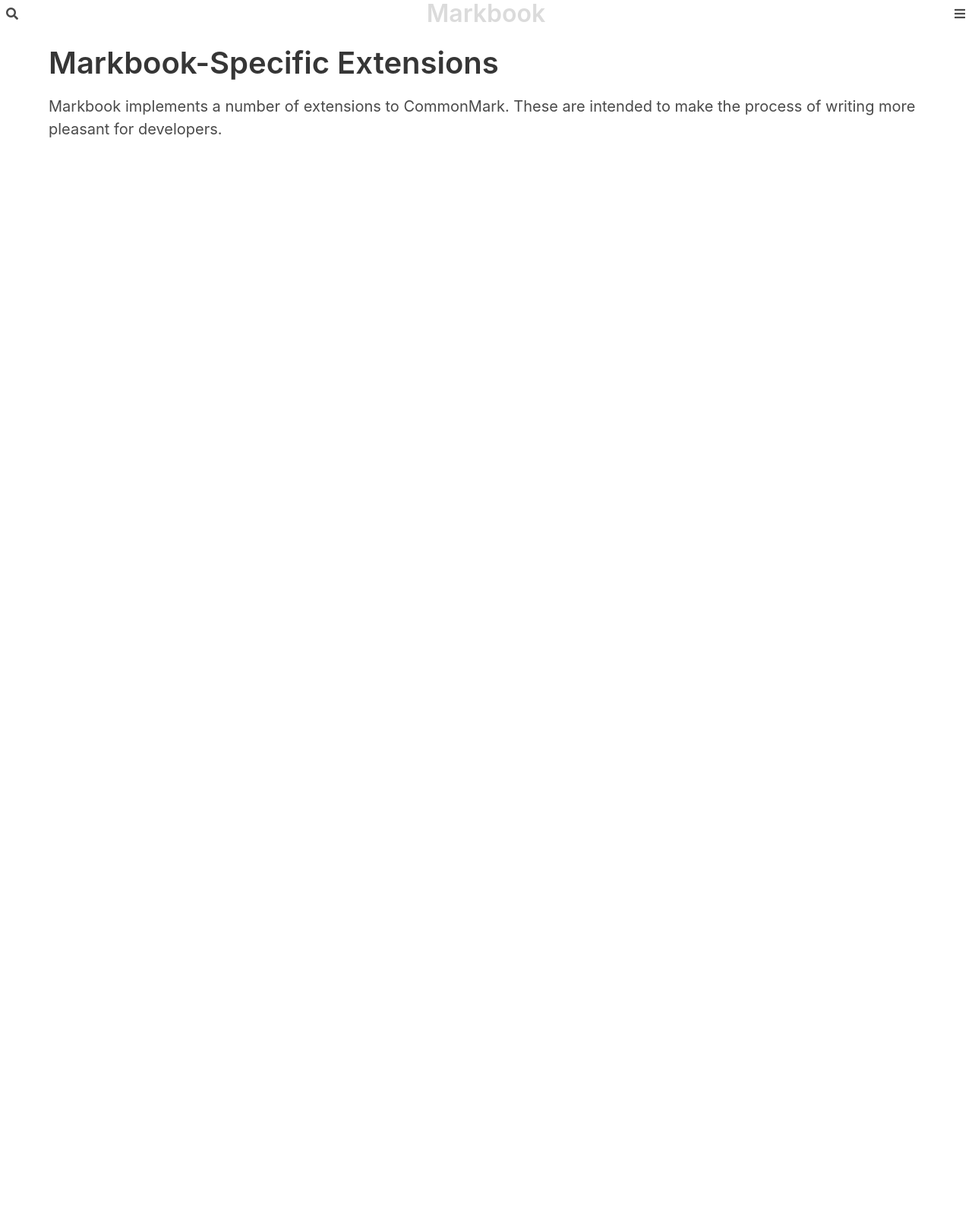
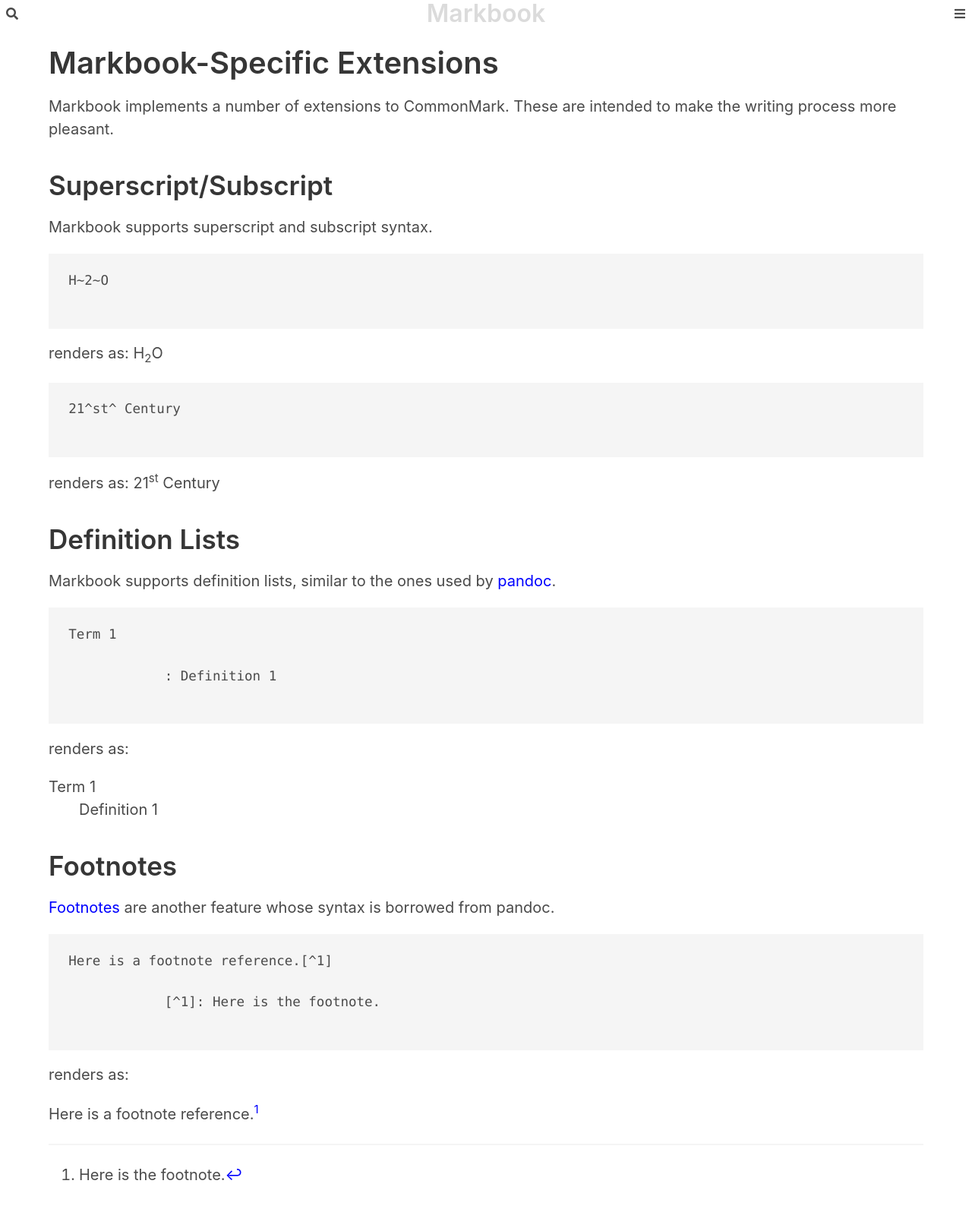
Before and after one commit to Symbitic/markbook, a plain HTML site: page writing/extensions.html in a window 1280 px wide. Shown: the whole page at 76% size. Before the commit the page ends 800 px from the top, so only its background shows below. Drawn offline with nearby package versions, Linux system fonts and the light colour scheme; files that its build step writes are made by us from their sources; no server answers.

Commit message:
Deploy Symbitic/markbook to github.com/Symbitic/markbook.git:gh-pages

```diff
--- a/writing/extensions.html
+++ b/writing/extensions.html
@@ -96,8 +96,37 @@
               <input id="searchbar" class="input is-rounded is-small hidden" type="text" placeholder="Search...">
               <div id="search-results"></div>
               <h1>Markbook-Specific Extensions</h1>
-            <p>Markbook implements a number of extensions to CommonMark. These are intended
-            to make the process of writing more pleasant for developers.</p>
+            <p>Markbook implements a number of extensions to CommonMark. These are intended to make the writing process more pleasant.</p>
+            <h2>Superscript/Subscript</h2>
+            <p>Markbook supports superscript and subscript syntax.</p>
+            <pre><code class="language-markdown">H~2~O
+            </code></pre>
+            <p>renders as: H<sub>2</sub>O</p>
+            <pre><code class="language-markdown">21^st^ Century
+            </code></pre>
+            <p>renders as: 21<sup>st</sup> Century</p>
+            <h2>Definition Lists</h2>
+            <p>Markbook supports definition lists, similar to the ones used by <a href="https://pandoc.org/MANUAL.html#definition-lists">pandoc</a>.</p>
+            <pre><code class="language-markdown">Term 1
+
+            : Definition 1
+            </code></pre>
+            <p>renders as:</p>
+            <p><dl><dt>Term 1</dt><dd>Definition 1</dd></dl></p>
+            <h2>Footnotes</h2>
+            <p><a href="https://pandoc.org/MANUAL.html#footnotes">Footnotes</a> are another feature whose syntax is borrowed from pandoc.</p>
+            <pre><code class="language-markdown">Here is a footnote reference.[^1]
+
+            [^1]: Here is the footnote.
+            </code></pre>
+            <p>renders as:</p>
+            <p>Here is a footnote reference.<sup id="fnref-1"><a href="#fn-1" class="footnote-ref">1</a></sup></p>
+            <div class="footnotes">
+            <hr>
+            <ol>
+            <li id="fn-1">Here is the footnote.<a href="#fnref-1" class="footnote-backref">↩</a></li>
+            </ol>
+            </div>
             </div>
           </div>
         </div>
```
Also changed, not shown: search.js.
